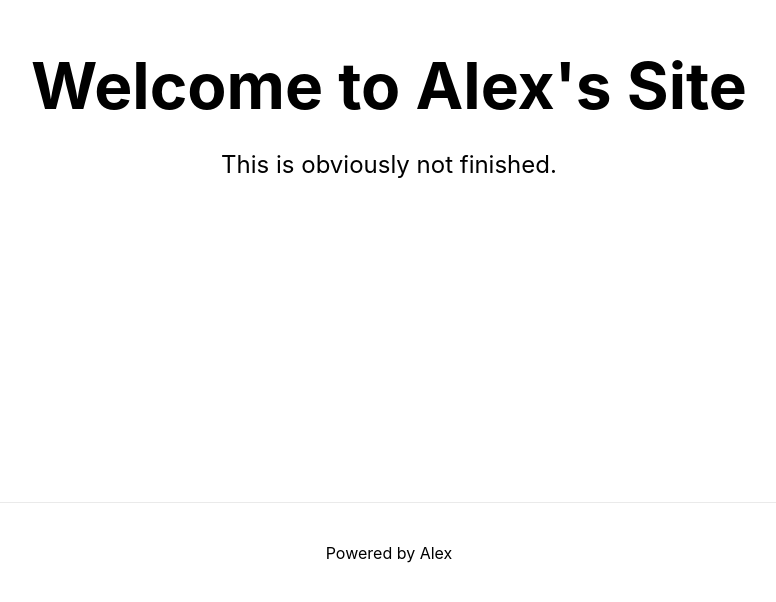
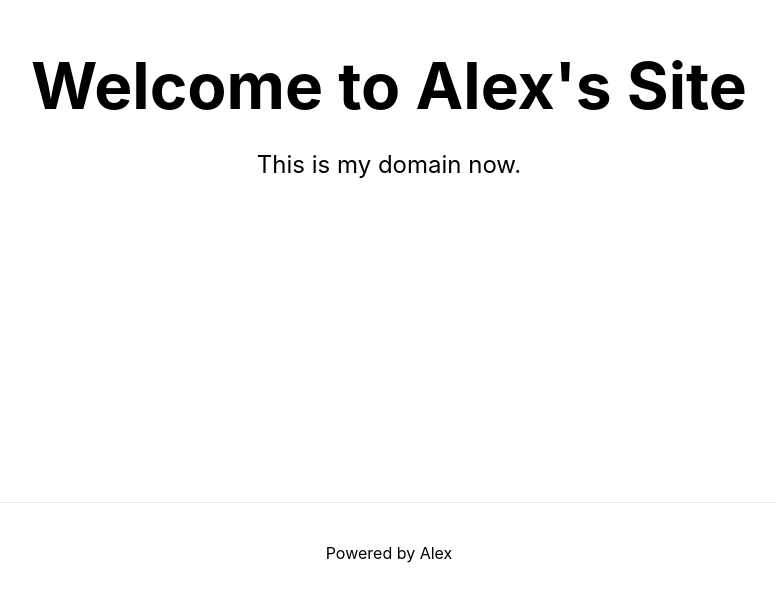
Before and after one commit to alex-clements/my-app, a Next.js app: page / in a window 1280 px wide. Shown: the part 198-800 px from the top of the page, without its empty margins (251-1027 px from the left). Built offline with nearby package versions, Linux system fonts and the light colour scheme.

Commit message:
more updates

```diff
--- a/pages/index.js
+++ b/pages/index.js
@@ -5,7 +5,7 @@ export default function Home() {
   return (
     <div className={styles.container}>
       <Head>
-        <title>Create Next App</title>
+        <title>alex clements</title>
         <link rel="icon" href="/favicon.ico" />
       </Head>
 
@@ -15,7 +15,7 @@ export default function Home() {
         </h1>
 
         <p className={styles.description}>
-          This is obviously not finished.
+          This is my domain now.
         </p>
 
         <div className={styles.grid}>
```
